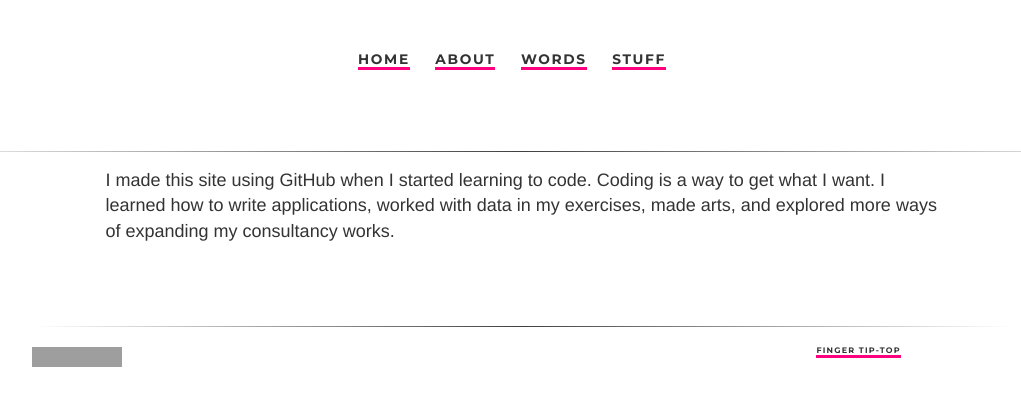
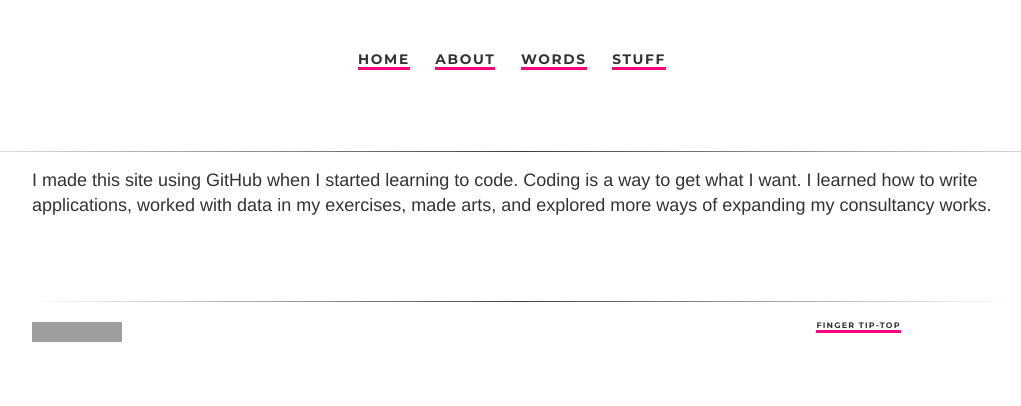
Before and after one commit to ariesti/ariesti.github.io, a Jekyll site: the page built from about/index.html, in a window 1280 px wide. Shown: the top 406 px of the page, without its empty margins (118-1139 px from the left). Built offline with Jekyll 4.4.1, drawn with Linux system fonts in a browser that asks for light colours; grey boxes are pictures that could not be loaded.

Commit message:
Update index.html

```diff
--- a/about/index.html
+++ b/about/index.html
@@ -5,10 +5,8 @@ tagline: Coding is a way to get what I want
 description: Some details about Finger Tip-top and why it was created
 ---
 <div class="page">
-	<div class="about">
 		<p>I made this site using GitHub when I started learning to code.
 		Coding is a way to get what I want.
 		I learned how to write applications, worked with data in my exercises, made arts, and explored more ways of expanding my consultancy works.
 		</p>
-	</div>
 </div>
```
